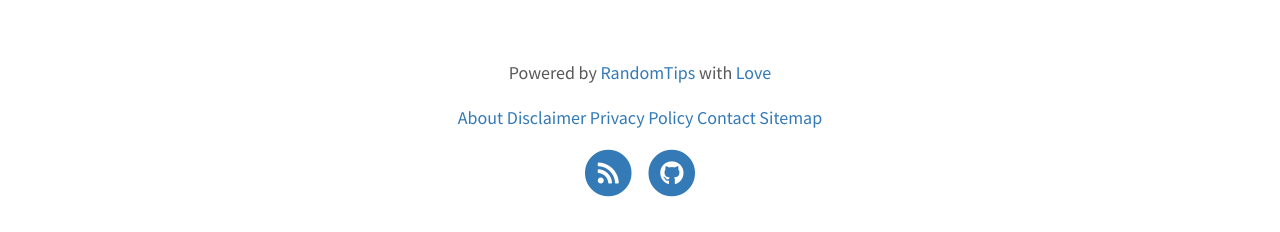
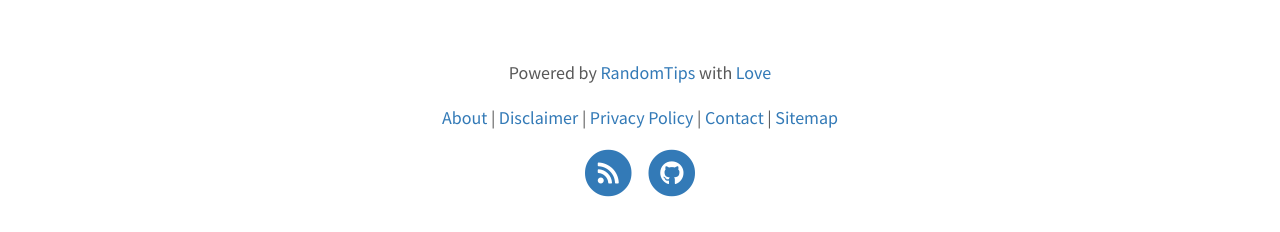
Before and after one commit to akunewb/akunewb.github.i, a Jekyll site: the page built from index.html, in a window 1280 px wide. Shown: the part 2053-2285 px from the top of the page. Built offline with Jekyll 4.4.1, drawn with Linux system fonts in a browser that asks for light colours; the list of posts is cut into pages by our own code; part of the change alters nothing that is shown.

```diff
--- a/_config.yml
+++ b/_config.yml
@@ -13,7 +13,7 @@ header_text: Tips Random Website Belajar Perkantoran Belajar Perhotelan
 header_feature_image: assets/img/pexels/triangular.jpeg
 footer_text: >
   Powered by <a href="/">RandomTips</a> with <a href="/">Love</a>
-  <p> <a>   About Disclaimer Privacy Policy Contact Sitemap </a>
+  <p> <a> <a href="/">  About</a> | <a href="/">Disclaimer</a> | <a href="/">Privacy Policy</a> | <a href="/">Contact</a> | <a href="/">Sitemap</a> </a>
 
 
 # Blog
```
